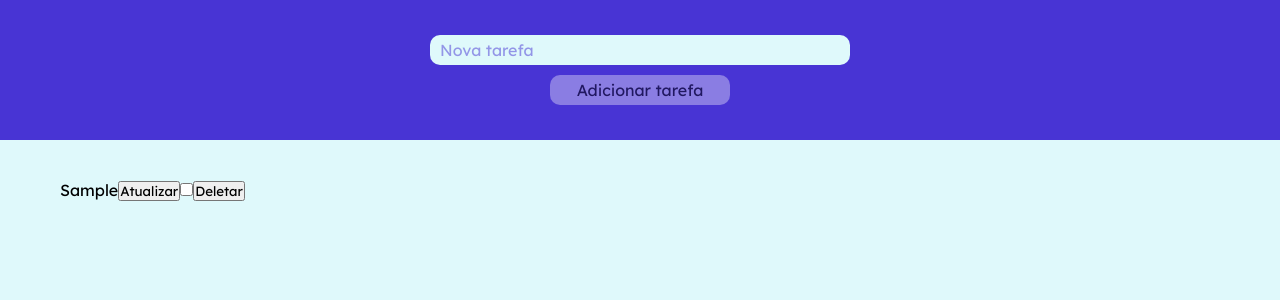
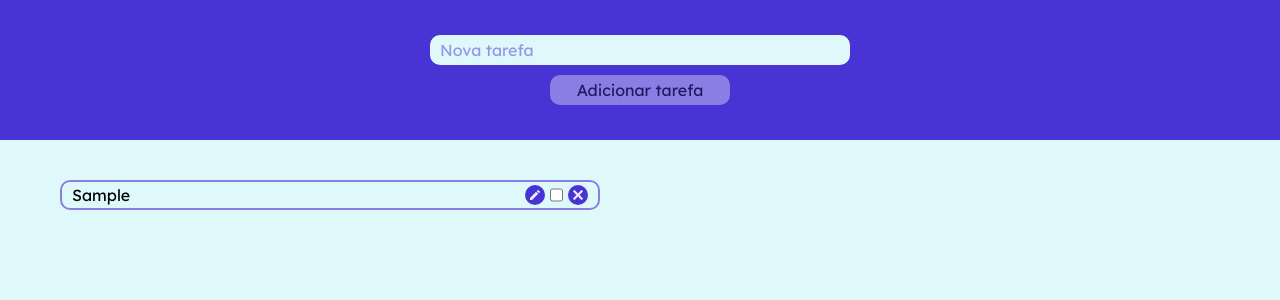
Before and after one commit to luckasnix/react-course-project, a React (Create React App) app: page / in a window 1280 px wide. Both pictures are taken after typing "Sample" into the empty fields and a click on the button "Adicionar tarefa". Shown: the top 300 px of the page. Built offline with nearby package versions, Linux system fonts and the light colour scheme.

Commit message:
Estilização do componente de item da listagem das tarefas

```diff
--- a/src/pages/TodoApp/containers/TodoList/components/TodoItem/TodoItem.js
+++ b/src/pages/TodoApp/containers/TodoList/components/TodoItem/TodoItem.js
@@ -1,4 +1,7 @@
 import React, { useState, useCallback, useEffect } from 'react'
+import { ReactComponent as UpdateTitleIcon } from '../../../../../../assets/icons/update-title-icon.svg'
+import { ReactComponent as DeleteTodoIcon } from '../../../../../../assets/icons/delete-todo-icon.svg'
+import styles from './TodoItem.module.css'
 
 function TodoItem({ id, title, completed, onModalOpen, onStatusUpdate, onDelete }) {
     const [isChecked, setIsChecked] = useState(completed)
@@ -8,18 +11,24 @@ function TodoItem({ id, title, completed, onModalOpen, onStatusUpdate, onDelete
     useEffect(() => {
         onStatusUpdate(id, isChecked)
     }, [onStatusUpdate, id, isChecked])
-    const handleTitleUpdate = useCallback(() => {
+    const handleModalOpen = useCallback(() => {
         onModalOpen(id)
     }, [onModalOpen, id])
     const handleDelete = useCallback(() => {
         onDelete(id)
     }, [onDelete, id])
     return (
-        <li>
-            <span>{title}</span>
-            <button onClick={handleTitleUpdate}>Atualizar</button>
-            <input type='checkbox' value={isChecked} onChange={handleChange}/>
-            <button onClick={handleDelete}>Deletar</button>
+        <li className={styles.item}>
+            <span className={completed ? styles.completed : null}>{title}</span>
+            <div className={styles.controlButtons}>
+                <button onClick={handleModalOpen}>
+                    <UpdateTitleIcon/>
+                </button>
+                <input type='checkbox' value={isChecked} onChange={handleChange}/>
+                <button onClick={handleDelete}>
+                    <DeleteTodoIcon/>
+                </button>
+            </div>
         </li>
     )
 }
--- /dev/null
+++ b/src/pages/TodoApp/containers/TodoList/components/TodoItem/TodoItem.module.css
@@ -0,0 +1,38 @@
+.item {
+    width: 540px;
+    height: 30px;
+    padding: 0px 10px;
+    display: grid;
+    grid-auto-flow: column;
+    justify-content: space-between;
+    align-content: center;
+    border-width: 2px;
+    border-style: solid;
+    border-color: #8a7de3;
+    border-radius: 10px;
+}
+.completed {
+    text-decoration: line-through;
+}
+.controlButtons {
+    display: grid;
+    grid-auto-flow: column;
+    justify-content: center;
+    align-content: center;
+    gap: 5px;
+}
+.controlButtons button {
+    width: 20px;
+    height: 20px;
+    border: none;
+    border-radius: 50%;
+    background-color: #4834d4;
+    cursor: pointer;
+}
+.controlButtons button svg {
+    width: 50%;
+    height: 50%;
+}
+.controlButtons button svg path {
+    fill: #eeecfb;
+}
```
Also changed, not shown: src/assets/icons/delete-todo-icon.svg (added), src/assets/icons/update-title-icon.svg (added).
